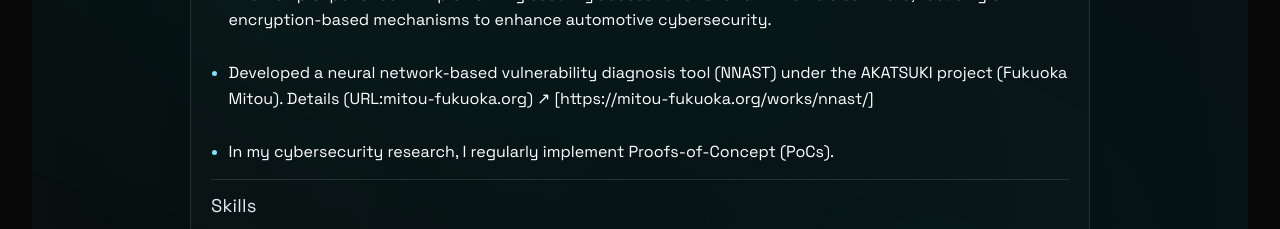
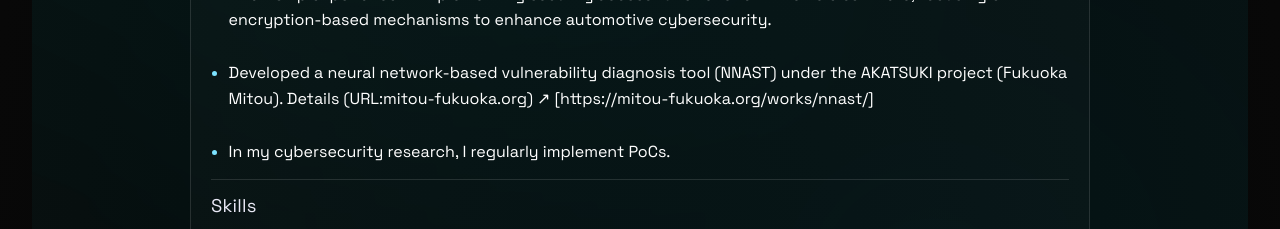
Before and after one commit to black-leg-nameko/portfolio, a React (Vite) app in the folder portfolio-spa/: page / in a window 1280 px wide. Shown: the part 1280-1509 px from the top of the page. Built offline with nearby package versions, Linux system fonts and the light colour scheme.

Commit message:
About.tsx を更新

```diff
--- a/portfolio-spa/src/sections/About.tsx
+++ b/portfolio-spa/src/sections/About.tsx
@@ -37,7 +37,7 @@ export function About() {
             </a>
           </li>
           <li>
-            In my cybersecurity research, I regularly implement Proofs-of-Concept (PoCs).
+            In my cybersecurity research, I regularly implement PoCs.
           </li>
         </ul>
 
```
